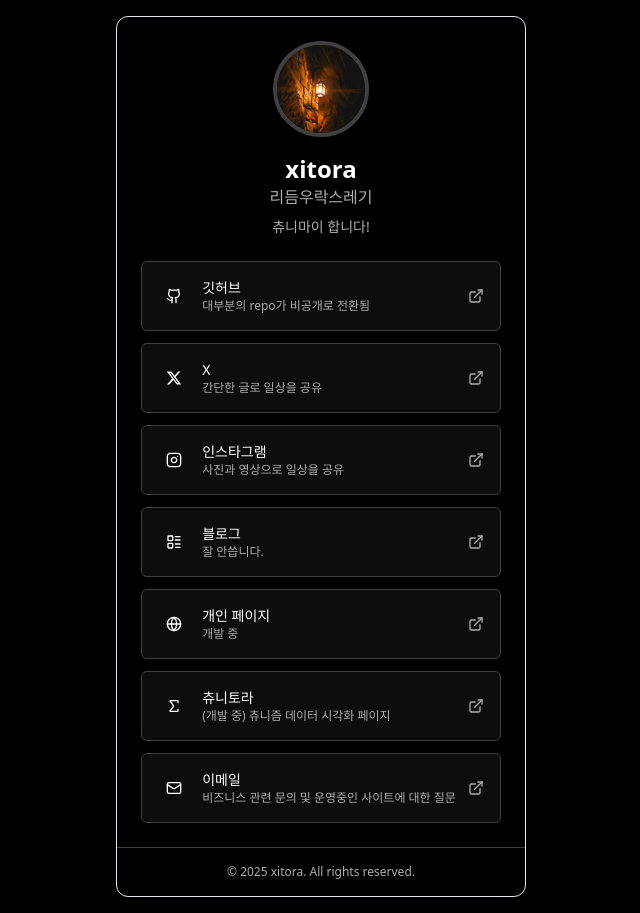
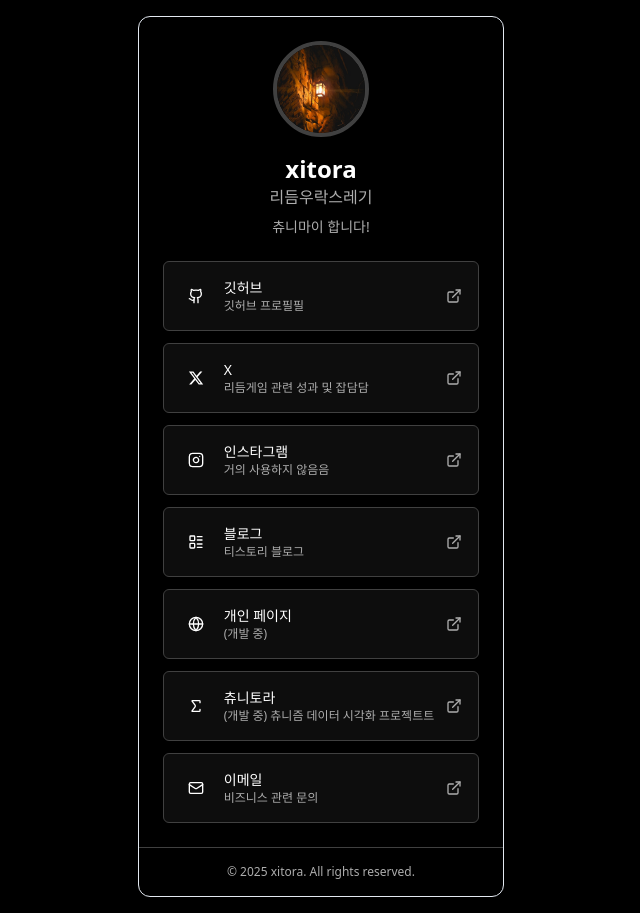
Before and after one commit to xitora/card, a Next.js app: page / in a window 1280 px wide. Shown: the whole page, without its empty margins (319-959 px from the left). Built offline with nearby package versions, Linux system fonts and the light colour scheme.

Commit message:
page.tsx

```diff
--- a/app/globals.css
+++ b/app/globals.css
@@ -35,7 +35,7 @@
     --radius: 0.5rem;
 
     /* 커스텀 색상 변수 */
-    --page-background: #10182b;
+    --page-background: #000000;
   }
 
   .dark {
--- a/app/page.tsx
+++ b/app/page.tsx
@@ -24,49 +24,49 @@ export default function LinkTree() {
               href="https://github.com/xitora"
               icon={<Github size={18} />}
               label="깃허브"
-              description="대부분의 repo가 비공개로 전환됨"
+              description="깃허브 프로필필"
             />
 
             <LinkButton
               href="https://x.com/xit0ra"
               icon={<XLogo size={18} />}
               label="X"
-              description="간단한 글로 일상을 공유"
+              description="리듬게임 관련 성과 및 잡담담"
             />
 
             <LinkButton
               href="https://instagram.com/xit0ra"
               icon={<Instagram size={18} />}
               label="인스타그램"
-              description="사진과 영상으로 일상을 공유"
+              description="거의 사용하지 않음음"
             />
 
             <LinkButton
               href="http://blog.xitora.cc"
               icon={<LayoutList size={18} />}
               label="블로그"
-              description="잘 안씁니다."
+              description="티스토리 블로그"
             />
 
             <LinkButton
               href="https://xitora.cc"
               icon={<Globe size={18} />}
               label="개인 페이지"
-              description="개발 중"
+              description="(개발 중)"
             />
 
             <LinkButton
               href="https://chuni.xitora.cc"
               icon={<Sigma size={18} />}
               label="츄니토라"
-              description="(개발 중) 츄니즘 데이터 시각화 페이지"
+              description="(개발 중) 츄니즘 데이터 시각화 프로젝트트"
             />
 
             <LinkButton
               href="mailto:contact@xitora.cc"
               icon={<Mail size={18} />}
               label="이메일"
-              description="비즈니스 관련 문의 및 운영중인 사이트에 대한 질문"
+              description="비즈니스 관련 문의"
             />
           </div>
 
```
